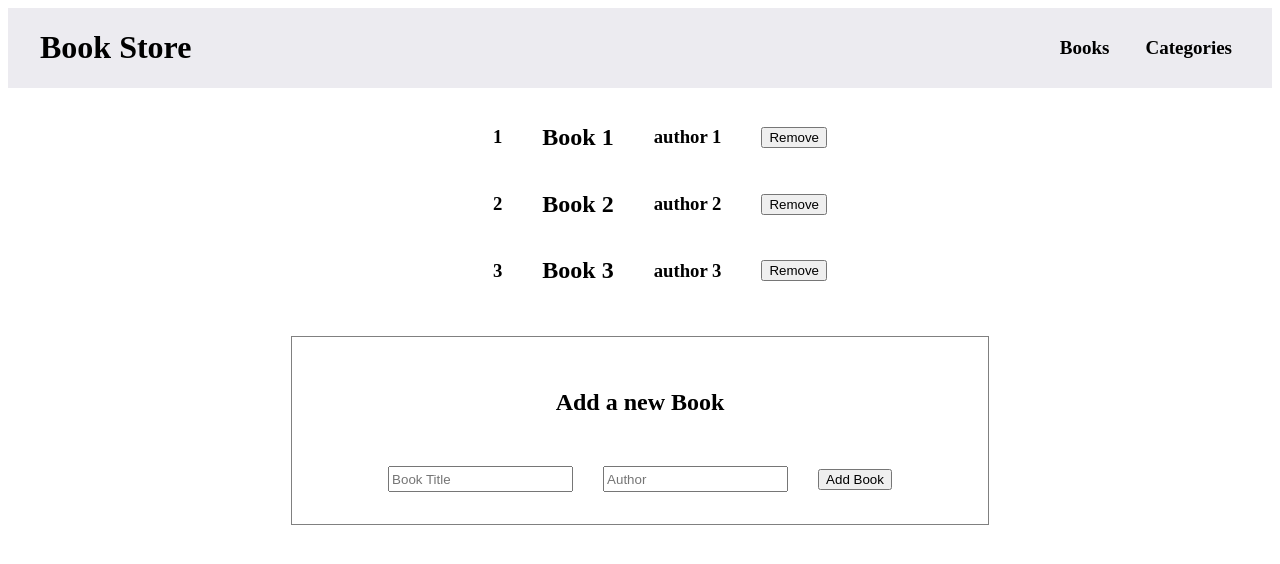
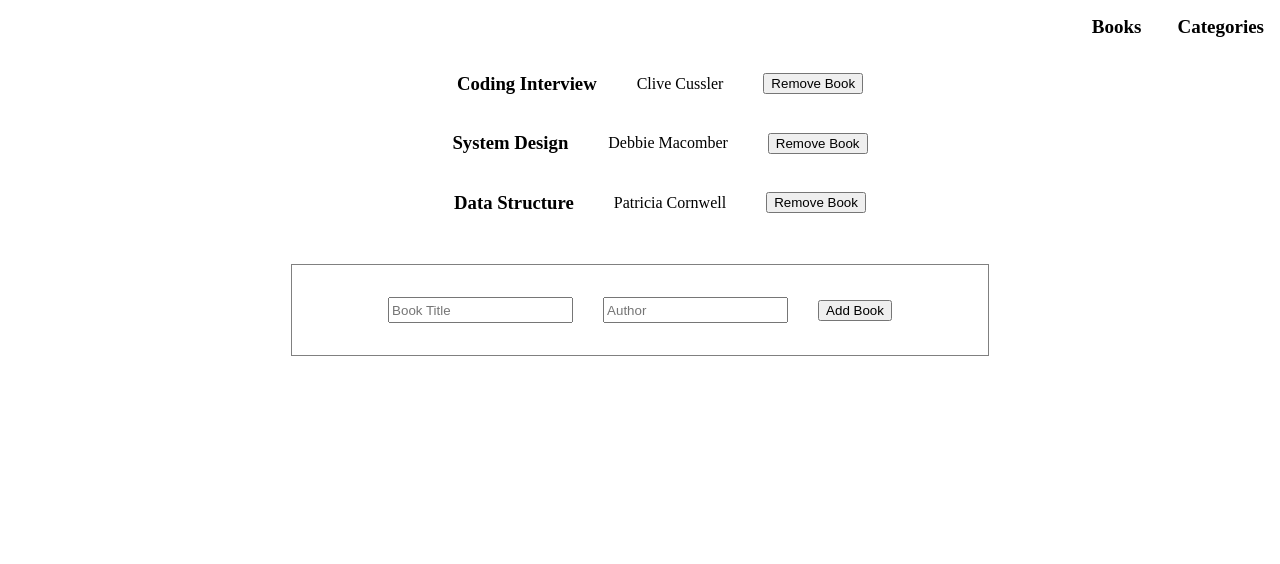
Before and after one commit to Zainab-Alzubair/bookstore-react, a React (Create React App) app: page / in a window 1280 px wide. Shown: the top 564 px of the page. Built offline with nearby package versions, Linux system fonts and the light colour scheme.

Commit message:
Use redux in react

```diff
--- a/package.json
+++ b/package.json
@@ -14,6 +14,7 @@
     "react-router-dom": "^6.4.5",
     "react-scripts": "5.0.1",
     "redux": "^4.2.0",
+    "uuid": "^9.0.0",
     "web-vitals": "^2.1.4"
   },
   "scripts": {
--- /dev/null
+++ b/src/App.js
@@ -0,0 +1,19 @@
+import './App.css';
+import React from 'react';
+import { Routes, Route } from 'react-router-dom';
+import BookList from './components/BookList';
+import Navbar from './components/NavBar';
+import Categories from './components/Categories';
+
+const App = () => (
+  <div>
+    <Navbar />
+    <Routes>
+      <Route path="/" element={<BookList />} />
+      <Route path="/categories" element={<Categories />} />
+    </Routes>
+
+  </div>
+);
+
+export default App;
--- a/src/components/Book.js
+++ b/src/components/Book.js
@@ -1,27 +1,33 @@
 import React from 'react';
-import { PropTypes } from 'prop-types';
+import { useDispatch } from 'react-redux';
+import PropTypes from 'prop-types';
+import { removeBook } from '../redux/books/books';
 
-class Book extends React.Component {
-  constructor(props) {
-    super();
-    this.props = props;
-  }
+const Book = (props) => {
+  const {
+    title, author, id, type,
+  } = props;
+  const dispatch = useDispatch();
+  const removeBookHandler = (id) => {
+    dispatch(removeBook(id));
+  };
+  return (
+    <div className="book">
+      <p>{type}</p>
+      <h3>{title}</h3>
+      <p>{author}</p>
+      <button type="button" onClick={() => removeBookHandler(id)}>
+        Remove Book
+      </button>
+    </div>
+  );
+};
 
-  render() {
-    const { id, title, author } = this.props;
-    return (
-      <div className="book">
-        <h3>{id}</h3>
-        <h2>{title}</h2>
-        <h3>{author}</h3>
-        <button className="remove-btn" type="button">Remove</button>
-      </div>
-    );
-  }
-}
 Book.propTypes = {
-  id: PropTypes.string,
-  title: PropTypes.string,
-  author: PropTypes.string,
-}.isRequired;
+  author: PropTypes.string.isRequired,
+  title: PropTypes.string.isRequired,
+  id: PropTypes.number.isRequired,
+  type: PropTypes.string.isRequired,
+};
+
 export default Book;
--- a/src/components/BookList.js
+++ b/src/components/BookList.js
@@ -1,71 +1,24 @@
 import React from 'react';
-import '../App.css';
-import { Routes, Route } from 'react-router-dom';
-import Navbar from './Navbar';
-import Categories from '../pages/Categories';
+import { useSelector } from 'react-redux';
 import Form from './Form';
 import Book from './Book';
 
-// eslint-disable-next-line react/prefer-stateless-function
-class BookList extends React.Component {
-  constructor(props) {
-    super();
-    this.props = props;
-    this.state = {
-      books: [
-        {
-          id: '1',
-          title: 'Book 1',
-          author: 'author 1',
-        },
-        {
-          id: '2',
-          title: 'Book 2',
-          author: 'author 2',
-        },
-        {
-          id: '3',
-          title: 'Book 3',
-          author: 'author 3',
-        },
-      ],
-    };
-  }
+const BookList = () => {
+  const booksList = useSelector((state) => state.books);
+  return (
+    <div>
+      {booksList.map((book) => (
+        <Book
+          key={book.id}
+          title={book.title}
+          author={book.author}
+          id={book.id}
 
-  render() {
-    const { books } = this.state;
-    return (
-      <>
-        <div className="nav-bar">
-          <h1 className="about__list">
-            Book Store
-          </h1>
-          <Navbar />
-        </div>
-        <Routes>
-          <Route
-            exact
-            path="/"
-            element={(
-              <>
-                <ul className="books-list">
-                  <li className="book-item">
-                    {books.map((book) => (
-                      <Book key={book.id} id={book.id} title={book.title} author={book.author} />
-                    ))}
-                  </li>
-                </ul>
+        />
+      ))}
+      <Form />
+    </div>
+  );
+};
 
-                <Form />
-              </>
- )}
-          />
-          <Route path="/categories" element={<Categories />} />
-        </Routes>
-
-      </>
-
-    );
-  }
-}
 export default BookList;
--- /dev/null
+++ b/src/components/Categories.js
@@ -0,0 +1,24 @@
+import React from 'react';
+import { useSelector, useDispatch } from 'react-redux';
+import { checksStatus } from '../redux/categories/categories';
+
+const Categories = () => {
+  const dispatch = useDispatch();
+
+  const handleOnclick = () => {
+    dispatch(checksStatus());
+  };
+
+  const status = useSelector((state) => state.categories);
+
+  return (
+    <div className="categories">
+      <p>{status}</p>
+      <button className="status-btn" type="button" onClick={handleOnclick}>
+        Check Status
+      </button>
+    </div>
+  );
+};
+
+export default Categories;
--- a/src/components/Form.js
+++ b/src/components/Form.js
@@ -1,13 +1,50 @@
-import React from 'react';
+import React, { useState } from 'react';
+import { v4 as uuidv4 } from 'uuid';
+import { useDispatch } from 'react-redux';
+import { addBook } from '../redux/books/books';
 
-const Form = () => (
-  <div className="formtWrap">
-    <h2>Add a new Book</h2>
-    <form className="form">
-      <input type="text" id="title" name="title" placeholder="Book Title" />
-      <input type="text" id="author" name="author" placeholder="Author" />
-      <button type="button" id="submit" name="submit">Add Book</button>
-    </form>
-  </div>
-);
+const Form = () => {
+  const [data, setData] = useState({
+    title: '',
+    author: '',
+  });
+
+  const dispatch = useDispatch();
+  const changeHandler = (e) => {
+    setData({ ...data, [e.target.name]: e.target.value });
+  };
+  const submitHandler = (e) => {
+    e.preventDefault();
+    const newBook = {
+      id: uuidv4(),
+      title: data.title,
+      author: data.author,
+    };
+    dispatch(addBook(newBook));
+    setData({ title: '', author: '' });
+  };
+
+  return (
+    <div className="formtWrap">
+      <form onSubmit={submitHandler} className="form">
+        <input
+          type="text"
+          name="title"
+          value={data.title}
+          onChange={changeHandler}
+          placeholder="Book Title"
+        />
+        <input
+          type="text"
+          name="author"
+          value={data.author}
+          onChange={changeHandler}
+          placeholder="Author"
+        />
+        <button type="submit">Add Book</button>
+      </form>
+    </div>
+  );
+};
+
 export default Form;
--- a/src/index.js
+++ b/src/index.js
@@ -1,13 +1,18 @@
 import React from 'react';
 import ReactDOM from 'react-dom/client';
 import { BrowserRouter } from 'react-router-dom';
-import BookList from './components/BookList';
+import './App.css';
+import { Provider } from 'react-redux';
+import App from './App';
+import store from './redux/configureStore';
 
 const root = ReactDOM.createRoot(document.getElementById('root'));
 root.render(
   <React.StrictMode>
     <BrowserRouter>
-      <BookList />
+      <Provider store={store}>
+        <App />
+      </Provider>
     </BrowserRouter>
   </React.StrictMode>,
 );
--- a/src/pages/Categories.js
+++ /dev/null
@@ -1,8 +0,0 @@
-import React from 'react';
-
-const Categories = () => (
-  <div className="contentWrap">
-    <button type="button" className="status-btn">Check status</button>
-  </div>
-);
-export default Categories;
--- a/src/redux/books/books.js
+++ b/src/redux/books/books.js
@@ -1,29 +1,34 @@
-export const addBook = (book = {}) => ({
-  type: 'NEW_BOOK_ADDED',
-  payload: book,
-});
+// Books data
+const books = [
+  { title: 'Coding Interview', author: 'Clive Cussler', id: 1 },
+  { title: 'System Design', author: 'Debbie Macomber', id: 2 },
+  { title: 'Data Structure', author: 'Patricia Cornwell', id: 3 },
+];
 
-export const removeBook = (bookId) => ({
-  type: 'BOOK_REMOVED',
-  payload: bookId,
-});
+// Actions
+const ADD_BOOK = 'books/books/ADD_BOOK';
+const REMOVE_BOOK = 'books/books/REMOVE_BOOK';
 
-const bookReducer = (state = [], { action, payload }) => {
+// Action Creators
+export const addBook = (data) => (dispatch) => {
+  dispatch({ type: ADD_BOOK, payload: data });
+};
+
+export const removeBook = (id) => (dispatch) => {
+  dispatch({ type: REMOVE_BOOK, payload: id });
+};
+
+// Reducer
+const booksReducer = (state = books, action) => {
   switch (action.type) {
-    case 'NEW_BOOK_ADDED':
-      return {
-        ...state,
-        books: [...state.books, payload],
-      };
-    case 'BOOK_REMOVED':
-      return {
-        ...state,
-        books: state.books.filter((book) => book.id !== payload),
-      };
-
+    case ADD_BOOK: {
+      return [...state, action.payload];
+    }
+    case REMOVE_BOOK:
+      return state.filter((book) => book.id !== action.payload);
     default:
       return state;
   }
 };
 
-export default bookReducer;
+export default booksReducer;
--- a/src/redux/categories/categories.js
+++ b/src/redux/categories/categories.js
@@ -1,13 +1,21 @@
-export const checkStatus = () => ({
-  type: 'STATUS_CHECKED',
-});
+const initialState = [];
 
-const categoriesReducer = (state = [], action) => {
-  if (action.type === 'STATUS_CHECKED') {
-    // return the new state
-    return 'Under construction';
+// Action
+const CHECK_STATUS = 'categories/categories/CHECK_STATUS';
+
+// Action Creators
+export const checksStatus = () => (dispatch) => {
+  dispatch({ type: CHECK_STATUS, payload: 'Under Construction' });
+};
+
+// Reducer
+const categoriesReducer = (state = initialState, action) => {
+  switch (action.type) {
+    case CHECK_STATUS:
+      return [action.payload];
+    default:
+      return state;
   }
-  return state;
 };
 
 export default categoriesReducer;
--- a/src/redux/configureStore.js
+++ b/src/redux/configureStore.js
@@ -1,12 +1,14 @@
-import { configureStore } from '@reduxjs/toolkit';
-import bookReducer from './books/books';
+import { configureStore, combineReducers } from '@reduxjs/toolkit';
+import booksReducer from './books/books';
 import categoriesReducer from './categories/categories';
 
+const reducers = combineReducers({
+  books: booksReducer,
+  categories: categoriesReducer,
+});
+
 const store = configureStore({
-  reducer: {
-    bookReducer,
-    categoriesReducer,
-  },
+  reducer: reducers,
 });
 
 export default store;
```
Also changed, not shown: 1 other file (tests, documents, lock files or other folders).
